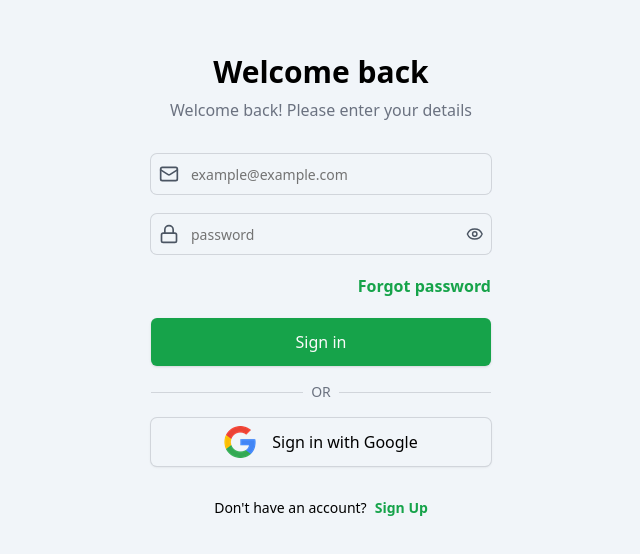
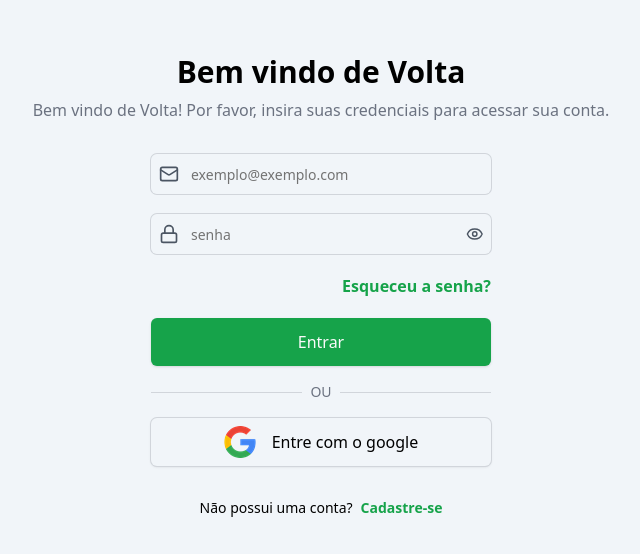
Before and after one commit to felipp2t/flash-work, a React (Vite) app: page /login in a window 1280 px wide. Shown: the part 114-668 px from the top of the page, without its empty margins (319-959 px from the left). Built offline with nearby package versions, Linux system fonts and the light colour scheme.

Commit message:
styles: replace the English language on the page with Portuguese

```diff
--- a/src/pages/login.tsx
+++ b/src/pages/login.tsx
@@ -1,5 +1,4 @@
-import GoogleImage from "/google-icon.png"
-import { useForm } from "react-hook-form"
+import { Button } from "@/components/ui/button"
 import {
   Form,
   FormControl,
@@ -8,12 +7,13 @@ import {
   FormLabel,
 } from "@/components/ui/form"
 import { Input } from "@/components/ui/input"
-import { zodResolver } from "@hookform/resolvers/zod"
-import { Button } from "@/components/ui/button"
-import { useState } from "react"
-import { Eye, EyeOff, Lock, Mail } from "lucide-react"
 import { loginData, loginSchema } from "@/types/login-schema"
 import { postData } from "@/utils/api"
+import { zodResolver } from "@hookform/resolvers/zod"
+import { Eye, EyeOff, Lock, Mail } from "lucide-react"
+import { useState } from "react"
+import { useForm } from "react-hook-form"
+import GoogleImage from "/google-icon.png"
 
 export const Login = () => {
   const [isEyeOpen, setIsEyeOpen] = useState("password")
@@ -40,9 +40,9 @@ export const Login = () => {
     console.log(data)
 
     try {
-      const apiUrl = process.env.NEXT_PUBLIC_API_URL + "/api/auth/login";
-      const response = await postData<loginData, LoginResponse>(apiUrl, data);
-      console.log('Token:', response.token);
+      const apiUrl = process.env.NEXT_PUBLIC_API_URL + "/api/auth/login"
+      const response = await postData<loginData, LoginResponse>(apiUrl, data)
+      console.log("Token:", response.token)
       form.reset()
     } catch (error) {
       console.log(error)
@@ -53,9 +53,12 @@ export const Login = () => {
     <div className="h-screen bg-slate-100 text-black">
       <div className="flex h-full flex-col items-center justify-center gap-8">
         <div className="space-y-2">
-          <h1 className="text-center text-3xl font-semibold">Welcome back</h1>
+          <h1 className="text-center text-3xl font-semibold">
+            Bem vindo de Volta
+          </h1>
           <span className="block text-gray-500">
-            Welcome back! Please enter your details
+            Bem vindo de Volta! Por favor, insira suas credenciais para acessar
+            sua conta.
           </span>
         </div>
 
@@ -79,7 +82,7 @@ export const Login = () => {
                           {...field}
                           {...form.register("email")}
                           id="email"
-                          placeholder="example@example.com"
+                          placeholder="exemplo@exemplo.com"
                           className="border-none shadow-none focus-visible:ring-0"
                         />
                       </FormControl>
@@ -102,7 +105,7 @@ export const Login = () => {
                           {...field}
                           {...form.register("password")}
                           type={isEyeOpen}
-                          placeholder="password"
+                          placeholder="senha"
                           className="border-none shadow-none focus-visible:ring-0"
                         />
                       </FormControl>
@@ -123,35 +126,35 @@ export const Login = () => {
               />
 
               <div className="cursor-pointer text-end font-semibold text-green-600 hover:underline">
-                <a href="#">Forgot password</a>
+                <a href="#">Esqueceu a senha?</a>
               </div>
 
               <Button
                 type="submit"
                 className="h-12 bg-green-600 text-base hover:bg-green-500"
               >
-                Sign in
+                Entrar
               </Button>
             </form>
           </Form>
 
           <div className="flex items-center gap-2">
             <div className="h-px w-full bg-gray-300"></div>
-            <div className="whitespace-nowrap text-sm text-gray-500">OR</div>
+            <div className="whitespace-nowrap text-sm text-gray-500">OU</div>
             <div className="h-px w-full bg-gray-300"></div>
           </div>
 
           <Button className="flex h-12 w-full gap-4 bg-slate-100 text-base text-black ring-1 ring-gray-300 hover:bg-slate-200">
             <img src={GoogleImage} alt="img_google" />
-            Sign in with Google
+            Entre com o google
           </Button>
         </div>
 
         <div className="space-x-2 text-sm">
-          <span>Don't have an account?</span>
+          <span>Não possui uma conta?</span>
           <a href="/register">
             <span className="cursor-pointer font-semibold text-green-600 hover:underline">
-              Sign Up
+              Cadastre-se
             </span>
           </a>
         </div>
--- a/src/pages/register.tsx
+++ b/src/pages/register.tsx
@@ -1,34 +1,33 @@
 import { Button } from "@/components/ui/button"
 import {
+  Form,
+  FormControl,
   FormField,
   FormItem,
   FormLabel,
-  FormControl,
-  Form,
 } from "@/components/ui/form"
 import { Input } from "@/components/ui/input"
+import { Progress } from "@/components/ui/progress"
+import { registerData, registerSchema } from "@/types/register-schema"
+import { postData } from "@/utils/api"
 import { zodResolver } from "@hookform/resolvers/zod"
-import { Controller, ControllerRenderProps, useForm } from "react-hook-form"
-import GoogleImage from "/google-icon.png"
-import { PatternFormat, PatternFormatProps } from "react-number-format"
 import {
   Calendar,
+  CircleUser,
+  Eye,
+  EyeOff,
   IdCard,
   Lock,
   Mail,
   Phone,
   Shield,
-  CircleUser,
   UserPen,
-  Eye,
-  EyeOff,
 } from "lucide-react"
 import { ChangeEvent, useState } from "react"
-import "dayjs/locale/pt-br"
-import { Progress } from "@/components/ui/progress"
+import { Controller, ControllerRenderProps, useForm } from "react-hook-form"
+import { PatternFormat, PatternFormatProps } from "react-number-format"
 import validator from "validator"
-import { registerData, registerSchema } from "@/types/register-schema"
-import { postData } from "@/utils/api"
+import GoogleImage from "/google-icon.png"
 
 export const Register = (props: Partial<PatternFormatProps>) => {
   const [isEyeOpen, setIsEyeOpen] = useState("password")
@@ -97,19 +96,19 @@ export const Register = (props: Partial<PatternFormatProps>) => {
       <div className="flex h-full flex-col items-center justify-center gap-8 sm:mx-auto sm:w-full sm:max-w-[800px]">
         <div className="w-full space-y-8 px-20">
           <h1 className="text-start text-3xl font-semibold sm:text-center">
-            Create account
+            Criar conta
           </h1>
 
           <Button className="flex h-12 w-full gap-4 bg-slate-100 text-base text-black ring-1 ring-gray-300 hover:bg-slate-200 sm:mx-auto sm:w-full sm:max-w-[300px]">
             <img src={GoogleImage} alt="img_google" />
-            Sign in with Google
+            Entre com o google
           </Button>
         </div>
 
         <div className="w-full space-y-4 px-20 sm:max-w-[800px]">
           <div className="flex items-center gap-2">
             <div className="h-px w-full bg-gray-300"></div>
-            <div className="whitespace-nowrap text-sm text-gray-500">OR</div>
+            <div className="whitespace-nowrap text-sm text-gray-500">OU</div>
             <div className="h-px w-full bg-gray-300"></div>
           </div>
 
@@ -161,7 +160,7 @@ export const Register = (props: Partial<PatternFormatProps>) => {
                         <Input
                           {...field}
                           id="name"
-                          placeholder="Full name"
+                          placeholder="Nome completo"
                           className="border-none shadow-none focus-visible:ring-0"
                         />
                       </div>
@@ -226,7 +225,7 @@ export const Register = (props: Partial<PatternFormatProps>) => {
                           value={field.value}
                           format="(##) #####-####"
                           customInput={Input}
-                          placeholder="Phone"
+                          placeholder="telefone"
                           className="border-none shadow-none focus-visible:ring-0"
                           onValueChange={(values) => {
                             field.onChange(values.value)
@@ -260,7 +259,7 @@ export const Register = (props: Partial<PatternFormatProps>) => {
                           value={field.value}
                           format="##/##/####"
                           customInput={Input}
-                          placeholder="date of birth"
+                          placeholder="data de nascimento"
                           className="border-none shadow-none focus-visible:ring-0"
                           onValueChange={(values) => {
                             field.onChange(values.value)
@@ -290,7 +289,7 @@ export const Register = (props: Partial<PatternFormatProps>) => {
                         <Input
                           {...field}
                           id="email"
-                          placeholder="example@example.com"
+                          placeholder="exemplo@exemplo.com"
                           className="border-none shadow-none focus-visible:ring-0"
                         />
                       </FormControl>
@@ -315,7 +314,7 @@ export const Register = (props: Partial<PatternFormatProps>) => {
                         <Input
                           {...field}
                           type={isEyeOpen}
-                          placeholder="password"
+                          placeholder="senha"
                           className="border-none shadow-none focus-visible:ring-0"
                           onChange={(event) => {
                             field.onChange(event.target.value)
@@ -367,7 +366,7 @@ export const Register = (props: Partial<PatternFormatProps>) => {
                           {...field}
                           id="confirmPassword"
                           type={isEyeOpen}
-                          placeholder="confirm your password"
+                          placeholder="confirme sua senha"
                           className="border-none shadow-none focus-visible:ring-0"
                         />
                       </FormControl>
@@ -391,17 +390,17 @@ export const Register = (props: Partial<PatternFormatProps>) => {
                 type="submit"
                 className="h-12 bg-green-600 text-base hover:bg-green-500 sm:col-span-2 sm:mx-auto sm:w-full sm:max-w-[300px]"
               >
-                Sign Up
+                Cadastrar-se
               </Button>
             </form>
           </Form>
         </div>
 
         <div className="space-x-2 text-sm sm:text-base">
-          <span>Already have an account?</span>
+          <span>Já possui uma conta?</span>
           <a href="/login">
             <span className="cursor-pointer font-semibold text-green-600 hover:underline">
-              Sign In
+              Entre
             </span>
           </a>
         </div>
--- a/src/types/register-schema.ts
+++ b/src/types/register-schema.ts
@@ -1,8 +1,9 @@
 import { cpf } from "cpf-cnpj-validator"
 import dayjs from "dayjs"
-dayjs.extend(isLeapYear)
 import isLeapYear from "dayjs/plugin/isLeapYear"
 import { z } from "zod"
+
+dayjs.extend(isLeapYear)
 
 function transformDateToISO(value: string) {
   const [day, month, year] = value.split("/")
```
Also changed, not shown: src/types/login-schema.ts (line endings or trailing spaces).
